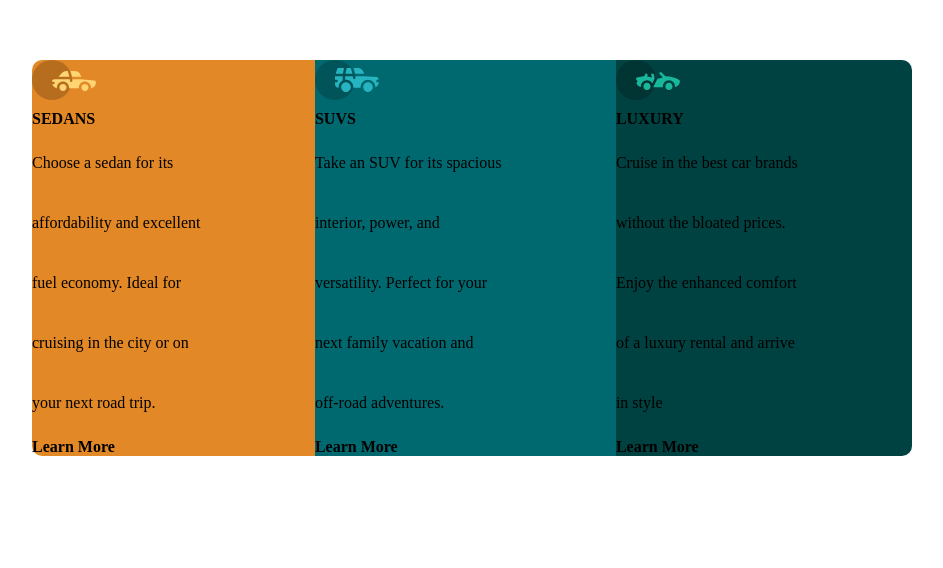
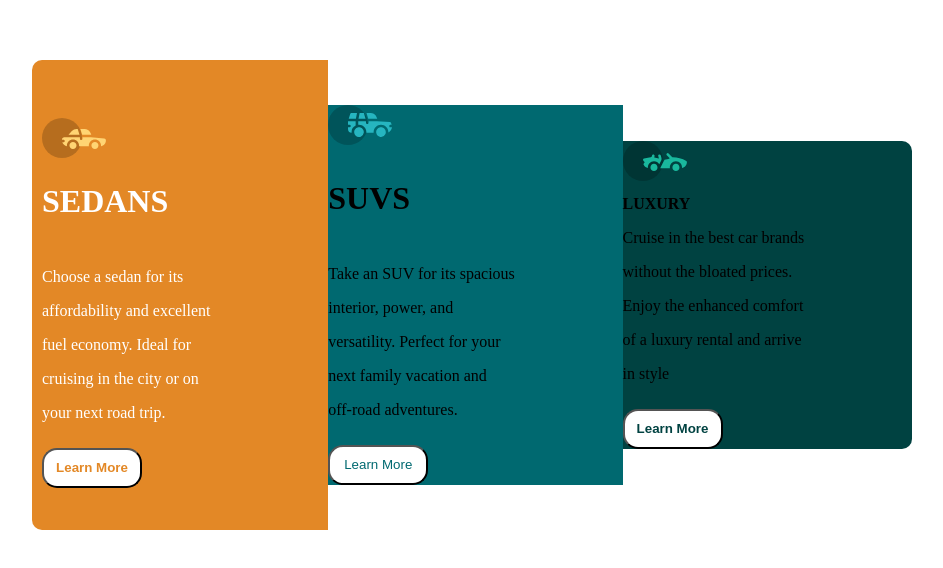
Before and after one commit to douglasjet/Cartao-de-visualizacao-de-tres-colunas, a plain HTML site: page index.html in a window 1280 px wide. Shown: the part 140-708 px from the top of the page, without its empty margins (168-1111 px from the left). Drawn offline with Linux system fonts and the light colour scheme.

Commit message:
Ajustes
div e class: reorganização

```diff
--- a/CSS/style.css
+++ b/CSS/style.css
@@ -23,7 +23,25 @@ body
     border-radius: 10px 0px 0px 10px;
     display: grid;
     gap: 10px;
+    color: #FFFFFF;
+    padding: 0px 10px;
 }
+
+.icon-1
+{
+    width: 100px;
+    height: 50px;
+}
+
+.btn-1
+{
+    background-color: #FFFFFF;
+    color: hsl(31, 77%, 52%);
+    width: 100px;
+    height: 40px;
+    border-radius: 15px;
+}
+
 
 .bloco-2
 {
@@ -32,6 +50,15 @@ body
     flex-grow: 1;
     display: grid;
     gap: 10px;
+}
+
+.btn-2
+{
+    background-color: #FFFFFF;
+    color: hsl(184, 100%, 22%);
+    width: 100px;
+    height: 40px;
+    border-radius: 15px;
 }
 
 .bloco-3
@@ -43,3 +70,12 @@ body
     display: grid;
     gap: 10px;
 }
+
+.btn-3
+{
+    background-color: #FFFFFF;
+    color:hsl(179, 100%, 13%);
+    width: 100px;
+    height: 40px;
+    border-radius: 15px;
+}
--- a/index.html
+++ b/index.html
@@ -9,7 +9,6 @@
   <title>Cartão de visualização de 3 colunas</title>
 
   <link rel="stylesheet" href="css/style.css">
-
 
   <link rel="preconnect" href="https://fonts.googleapis.com">
   <link rel="preconnect" href="https://fonts.gstatic.com" crossorigin>
@@ -35,53 +34,75 @@
 <main class="container">
 
   <div class="bloco-1">
+        <p></p>
+      <div class="icon-1">
+        <p></p>
+        <svg width="64" height="40" xmlns="http://www.w3.org/2000/svg"><g fill="none" fill-rule="evenodd"><circle fill="#000" opacity=".201" cx="20" cy="20" r="20"/><path d="M52.936 24.11c1.942 0 3.517 1.542 3.517 3.445 0 1.903-1.575 3.445-3.517 3.445s-3.516-1.542-3.516-3.445c0-1.903 1.574-3.445 3.516-3.445zm-21.957 0c1.942 0 3.517 1.542 3.517 3.445 0 1.903-1.575 3.445-3.517 3.445s-3.516-1.542-3.516-3.445c0-1.903 1.574-3.445 3.516-3.445zm6.948-4.848v1.429c0 .716.61 1.293 1.348 1.259a1.295 1.295 0 001.225-1.295v-1.393h8.256l13.483 1.313c.956.093 1.676.881 1.676 1.814 0 2.89-2.126 5.303-4.926 5.819.397-3.557-2.458-6.62-6.053-6.62-3.646 0-6.504 3.14-6.039 6.723h-9.879c.466-3.588-2.397-6.722-6.039-6.722-3.595 0-6.45 3.062-6.052 6.62-2.14-.398-3.916-1.912-4.61-3.931h1.142c.731 0 1.32-.598 1.285-1.322-.033-.678-.629-1.2-1.322-1.2H20v-.251c0-1.274 1.066-2.243 2.306-2.243h15.62zM42.59 11c2.645 0 4.99 1.556 5.972 3.963l.726 1.779H40.17L38.413 11h4.178zm-6.865 0l1.758 5.741H26.505l3.357-3.654A6.502 6.502 0 0134.644 11h1.082z" fill="#FFD473" fill-rule="nonzero"/></g></svg>
+      </div>
 
-    <svg width="64" height="40" xmlns="http://www.w3.org/2000/svg"><g fill="none" fill-rule="evenodd"><circle fill="#000" opacity=".201" cx="20" cy="20" r="20"/><path d="M52.936 24.11c1.942 0 3.517 1.542 3.517 3.445 0 1.903-1.575 3.445-3.517 3.445s-3.516-1.542-3.516-3.445c0-1.903 1.574-3.445 3.516-3.445zm-21.957 0c1.942 0 3.517 1.542 3.517 3.445 0 1.903-1.575 3.445-3.517 3.445s-3.516-1.542-3.516-3.445c0-1.903 1.574-3.445 3.516-3.445zm6.948-4.848v1.429c0 .716.61 1.293 1.348 1.259a1.295 1.295 0 001.225-1.295v-1.393h8.256l13.483 1.313c.956.093 1.676.881 1.676 1.814 0 2.89-2.126 5.303-4.926 5.819.397-3.557-2.458-6.62-6.053-6.62-3.646 0-6.504 3.14-6.039 6.723h-9.879c.466-3.588-2.397-6.722-6.039-6.722-3.595 0-6.45 3.062-6.052 6.62-2.14-.398-3.916-1.912-4.61-3.931h1.142c.731 0 1.32-.598 1.285-1.322-.033-.678-.629-1.2-1.322-1.2H20v-.251c0-1.274 1.066-2.243 2.306-2.243h15.62zM42.59 11c2.645 0 4.99 1.556 5.972 3.963l.726 1.779H40.17L38.413 11h4.178zm-6.865 0l1.758 5.741H26.505l3.357-3.654A6.502 6.502 0 0134.644 11h1.082z" fill="#FFD473" fill-rule="nonzero"/></g></svg>
+      <div class="titulo-1">
+        <p></p>
+      <h1>SEDANS</h1>
+      </div>
 
-    <strong>SEDANS</strong>
+      <div class="texto-1">
         <p>Choose a sedan for its</p>
         <p>affordability and excellent</p>
         <p>fuel economy. Ideal for</p>
         <p>cruising in the city or on</p>
         <p>your next road trip.</p>
+      </div>
 
-    <div class=" botao-1">
+      <button class="btn-1" type="button">
         <strong>Learn More</strong>
-    </div>
+      </button>
+
+      <p></p>
 
     </div>
 
     <div class="bloco-2">
 
+      <div class="icon-2">
         <svg width="64" height="40" xmlns="http://www.w3.org/2000/svg"><g fill="none" fill-rule="evenodd"><circle fill="#000" opacity=".201" cx="20" cy="20" r="20"/><path d="M31.002 22.358c2.917 0 5.18 2.593 4.762 5.506a4.828 4.828 0 01-2.962 3.778 4.797 4.797 0 01-5.3-1.165c-1.188-1.26-1.235-2.613-1.263-2.613-.42-2.924 1.857-5.506 4.763-5.506zm22 0c3.457 0 5.798 3.567 4.41 6.744A4.816 4.816 0 0152.3 31.94a4.826 4.826 0 01-4.06-4.077c-.42-2.915 1.846-5.506 4.762-5.506zm-15.04-6.083v1.462a1.29 1.29 0 001.352 1.29c.693-.033 1.227-.631 1.227-1.326v-1.426h8.3l13.056.716a1.29 1.29 0 011.164.917c.27.895.446 1.477.563 1.87h-1.047c-.694 0-1.291.534-1.324 1.228a1.29 1.29 0 001.288 1.352h1.445c-.164 2.225-1.57 4.193-3.6 5.05.13-4.212-3.255-7.63-7.384-7.63-4.317 0-7.762 3.718-7.358 8.086h-7.285c.43-4.655-3.503-8.531-8.131-8.046v-3.543h7.734zm-10.312 0v4.308a7.4 7.4 0 00-4.006 7.274 3.874 3.874 0 01-3.642-3.864v-1.635h1.46a1.29 1.29 0 000-2.58h-1.461v-3.213l.003-.29h7.646zm14.986-8.196c2.65 0 5 1.592 5.984 4.055l.63 1.579a5.525 5.525 0 01-.065-.004l-.026-.002-.034-.002-.022-.002a4.178 4.178 0 00-.224-.006l-.098-.001h-.039l-.136-.001h-.052l-.326-.001H40.211L38.528 8.08zm-13.632 0l-1.122 5.616h-7.144l1.47-4.71a1.29 1.29 0 011.231-.906h5.565zm6.832 0l1.683 5.615h-7.007l1.121-5.615h4.203z" fill="#26B5C0" fill-rule="nonzero"/></g></svg>
+      </div>
 
-      <strong>SUVS</strong>
+      <div class="titulo-2">
+        <h1>SUVS</h1>
+      </div>
+
+      <div class="texto-2">
         <p>Take an SUV for its spacious</p>
         <p>interior, power, and</p>
         <p>versatility. Perfect for your</p>
         <p>next family vacation and</p>
         <p>off-road adventures.</p>
+      </div>
 
-      <div class=" botao-2">
-        <strong>Learn More</strong>
-      </div>
+      <button class="btn-2" type="button">
+        <trong>Learn More</strong>
+      </button>
 
     </div>
 
     <div class="bloco-3">
 
+     <div class="icon-3">
        <svg width="64" height="40" xmlns="http://www.w3.org/2000/svg"><g fill="none" fill-rule="evenodd"><circle fill="#000" opacity=".201" cx="20" cy="20" r="20"/><path d="M30.98 22.835c1.941 0 3.516 1.604 3.516 3.583 0 1.978-1.575 3.582-3.517 3.582s-3.516-1.604-3.516-3.582c0-1.979 1.574-3.583 3.516-3.583zm21.956 0c1.942 0 3.517 1.604 3.517 3.583 0 1.978-1.575 3.582-3.517 3.582s-3.516-1.604-3.516-3.582c0-1.979 1.574-3.583 3.516-3.583zm-9.143-10.45a1.27 1.27 0 011.819 0l3.715 3.784c4.444-.115 9.7 1.142 13.964 3.753.387.237.624.664.624 1.124 0 3.006-2.126 5.514-4.926 6.05.397-3.698-2.458-6.882-6.053-6.882-3.646 0-6.504 3.264-6.039 6.99h-9.669c.76-1.544.993-2.026 1.337-2.711l.082-.162c.421-.835 1.056-2.07 2.883-5.65 1.68-.023 3.47-.408 5.247-1.403l-2.984-3.04a1.328 1.328 0 010-1.854zm-7.68 1.064c.683-.2 1.395.202 1.592.898l.749 2.652a3.46 3.46 0 01-.247 2.51l-1.733 3.395-.216.424c-1.07-1.89-3.06-3.114-5.279-3.114-3.595 0-6.45 3.184-6.052 6.885-1.832-.347-3.414-1.537-4.278-3.276a1.331 1.331 0 01.117-1.376l.955-1.303-1.325-1.295c-.751-.735-.376-2.024.64-2.231l6.614-1.346.13-.026c.092-.019.145-.03.157-.031.314-.146 1.07-.591 1.07-1.506 0-.734.592-1.327 1.316-1.31.712.016 1.268.662 1.256 1.388a4.11 4.11 0 01-.348 1.611 22.69 22.69 0 014.7 1.146l-.7-2.473a1.314 1.314 0 01.882-1.622z" fill="#19B89D" fill-rule="nonzero"/></g></svg>
+     </div>
 
+     <div class="titulo-3">
         <strong>LUXURY</strong>
         <p>Cruise in the best car brands</p>
         <p>without the bloated prices.</p>
         <p>Enjoy the enhanced comfort</p>
         <p>of a luxury rental and arrive</p>
         <p>in style</p>
+      </div>
 
-      <div class=" botao-3">
+      <button class="btn-3" type="button">
         <strong>Learn More</strong>
-      </div>
+      </button>
 
     </div>
 
```
Lines whose indentation alone changed are shown as unchanged.
